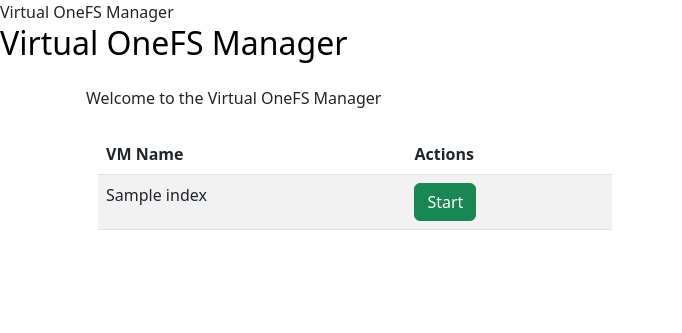
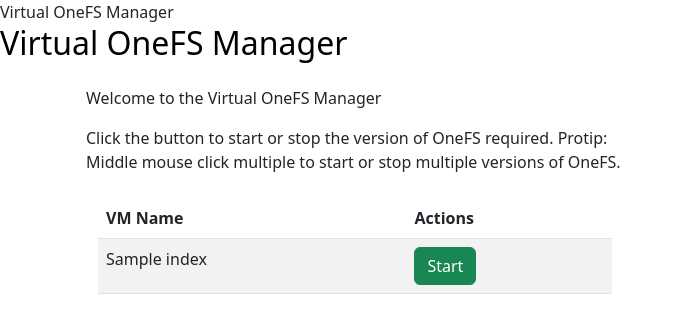
Before and after one commit to j-sims/mgr, a Flask app: template app/flask/app/templates/index.html in a window 1280 px wide. Shown: the top 333 px of the page, without its empty margins (0-682 px from the left). Run offline with Flask 3, Linux system fonts and the light colour scheme; the template is opened without the code that fills it: most values are stand-ins (such as "Sample title", 1, 10 or a date in 2020); some libraries are stand-ins or nearby versions.

Commit message:
improvement

```diff
--- a/app/flask/app/templates/index.html
+++ b/app/flask/app/templates/index.html
@@ -11,6 +11,9 @@
         <div class="col w-75 p-3">
             Welcome to the Virtual OneFS Manager</p>
             </p>
+            Click the button to start or stop the version of OneFS required.
+
+            Protip: Middle mouse click multiple to start or stop multiple versions of OneFS.
             <div class="container mt-4">
                 <table class="table table-striped table-hover">
                     <thead>
```
